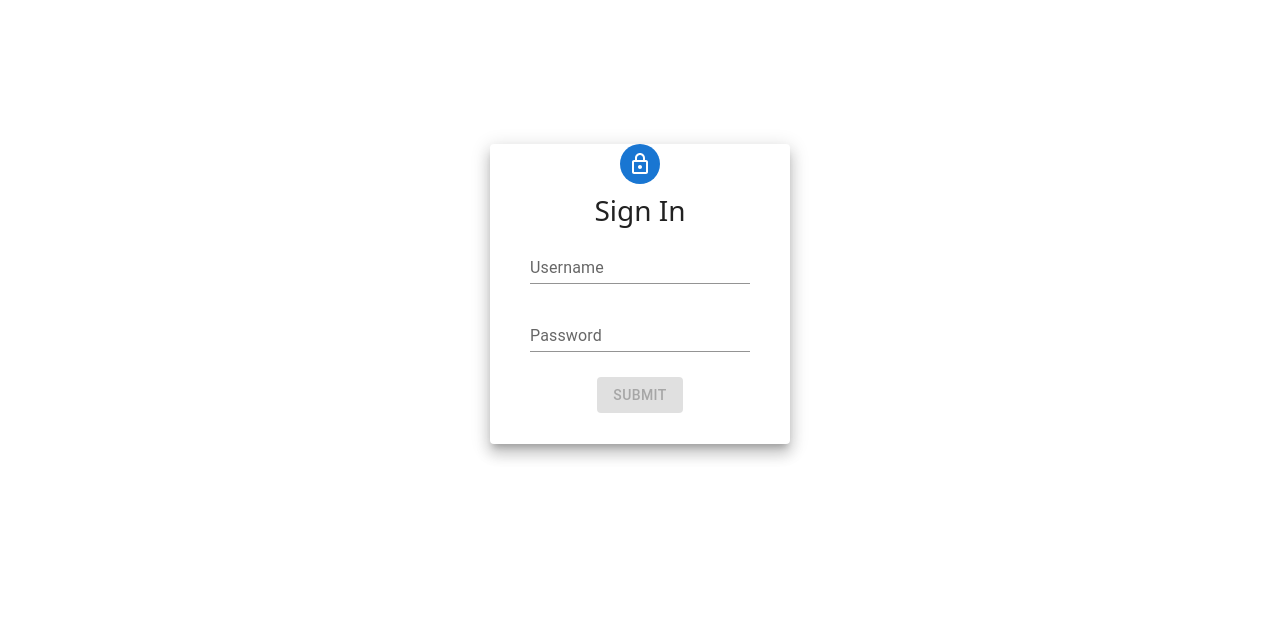
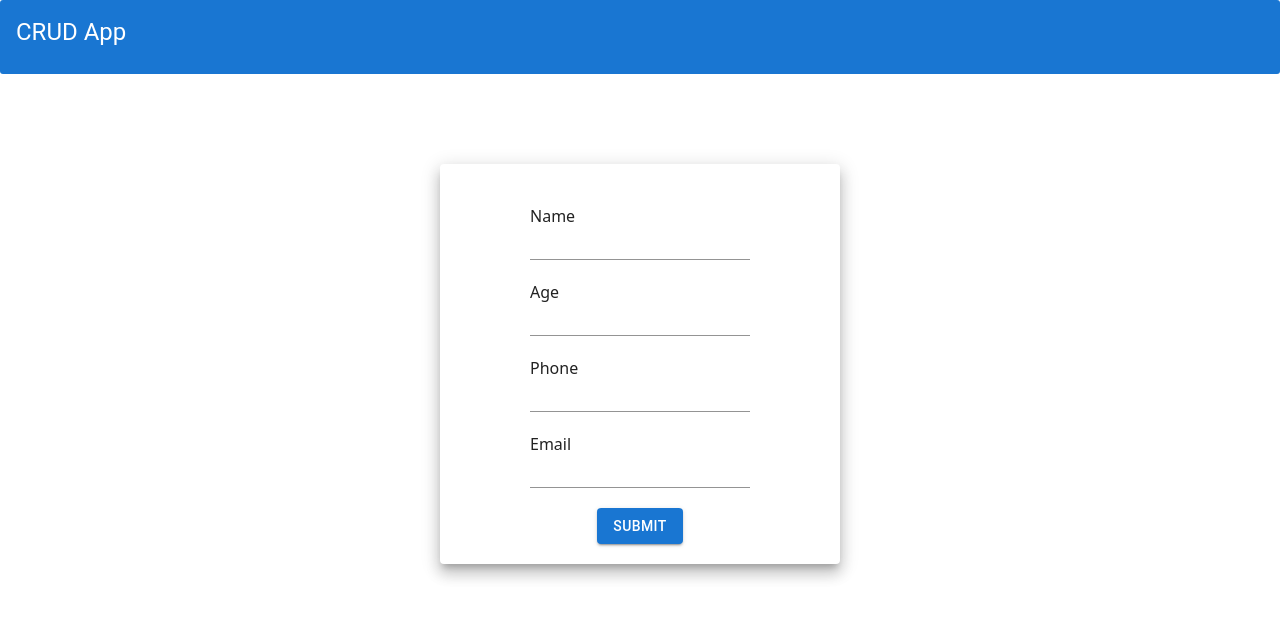
Before and after one commit to abinkhd/React-CRUD, a React (Create React App) app: page / in a window 1280 px wide. Shown: the top 618 px of the page. Built offline with nearby package versions, Linux system fonts and the light colour scheme.

Commit message:
added header using Grid

```diff
--- a/src/App.css
+++ b/src/App.css
@@ -11,3 +11,9 @@ label {
   align-items: center;
   justify-content: center;
 }
+.header-style {
+  color: white;
+  background-color: #1976d2;
+  border-radius: 3px;
+  font-family: serif;
+}
--- a/src/App.js
+++ b/src/App.js
@@ -1,8 +1,9 @@
 import "./App.css";
+import Home from "./component/Home";
 import Login from "./component/Login";
 
 function App() {
-  return <Login />;
+  return <Home />;
 }
 
 export default App;
--- a/src/component/Home.jsx
+++ b/src/component/Home.jsx
@@ -1,18 +1,16 @@
 import React from "react";
 import { Grid } from "@mui/material";
-import { Users } from "./Users";
+import Form from "./Form";
+import CardHeader from "@mui/material/CardHeader";
 
 const Home = () => {
   return (
     <Grid container spacing={2}>
       <Grid item xs={12}>
-        <h1>Users</h1>
+        <CardHeader title="CRUD App" className="header-style"></CardHeader>
       </Grid>
-      <Grid item xs={4}>
-        <h1>Grid3</h1>
-      </Grid>
-      <Grid item xs={8}>
-        <Users />
+      <Grid item xs={12}>
+        <Form />
       </Grid>
     </Grid>
   );
--- a/src/component/Login.jsx
+++ b/src/component/Login.jsx
@@ -1,22 +1,24 @@
 import React from "react";
-import { Grid } from "@mui/material";
+import { CardHeader, Grid } from "@mui/material";
 import LoginForm from "./LoginForm";
+import "../Styles.module.css";
 
 const Login = () => {
   return (
     <Grid
       container
-      spacing={18}
-      columns={3}
+      spacing={5}
+      columns={2}
       direction="column"
       justifyContent="space-between"
       alignItems="stretch"
     >
-      <Grid item bgcolor="lightcyan"></Grid>
+      <Grid item>
+        <CardHeader title="CRUD App" className="header-style"></CardHeader>
+      </Grid>
       <Grid align="center" item>
         <LoginForm />
       </Grid>
-      <Grid item></Grid>
     </Grid>
   );
 };
```
Also changed, not shown: src/Styles.module.css (added), src/component/test/Users.jsx (renamed from src/component/Users.jsx).
